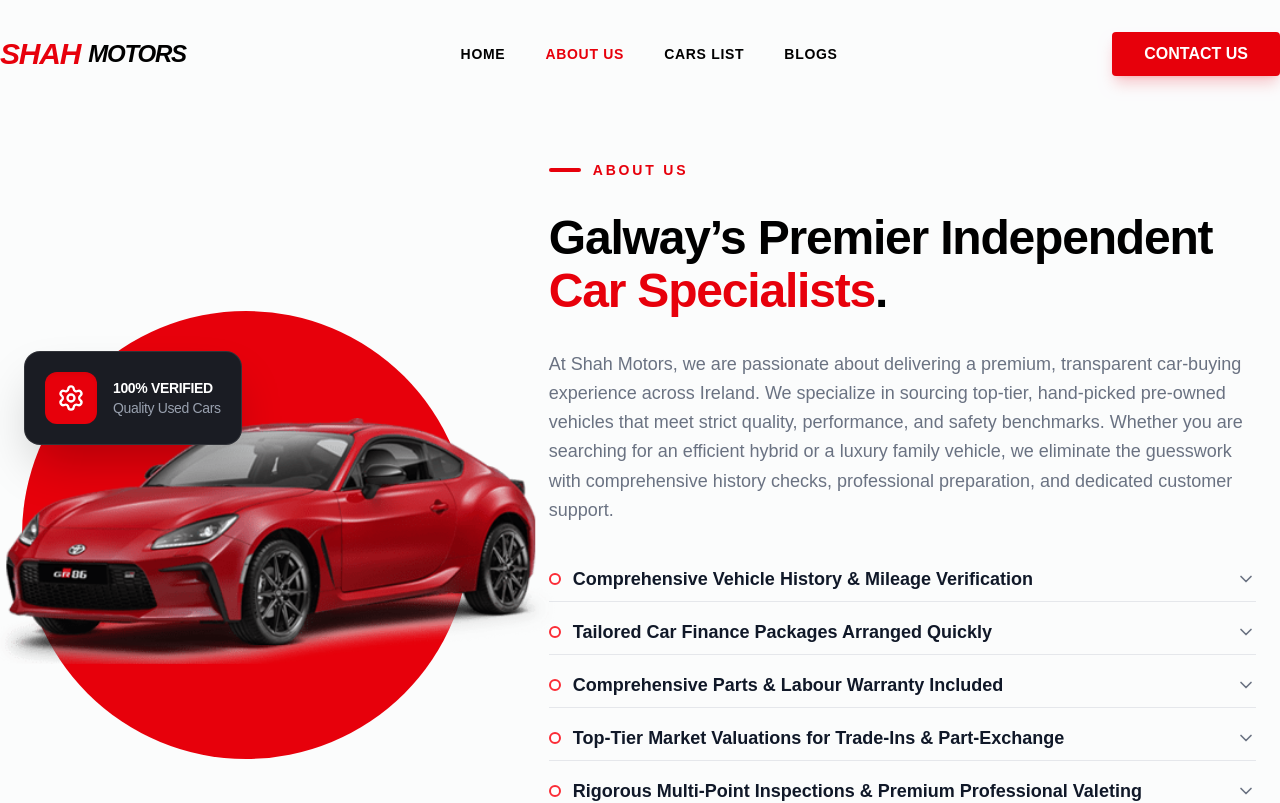
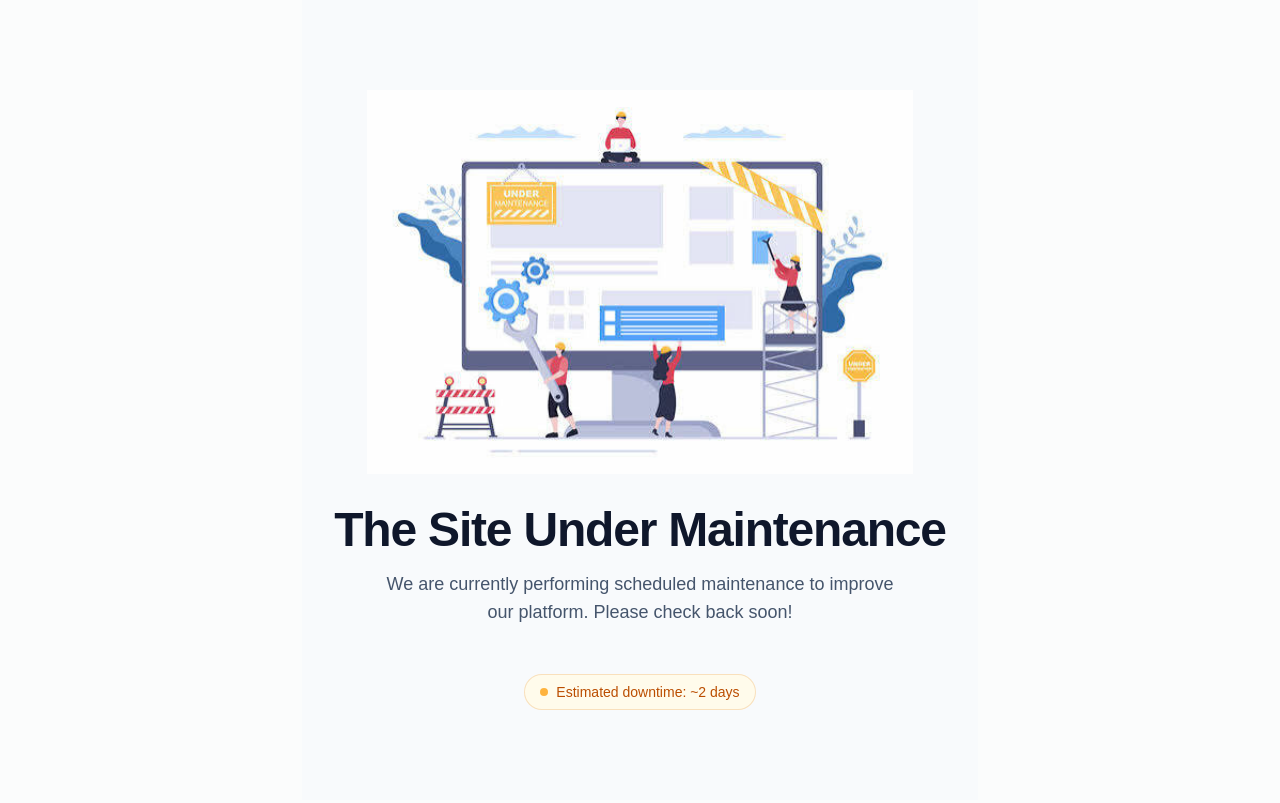
Before and after one commit to zahid191106/shahmotors, a Next.js app: page /about in a window 1280 px wide. Shown: the top 803 px of the page. Built offline with nearby package versions, Linux system fonts and the light colour scheme.

Commit message:
inactive web

```diff
--- a/app/layout.tsx
+++ b/app/layout.tsx
@@ -1,8 +1,10 @@
 import type { Metadata } from "next";
 import { Geist, Geist_Mono } from "next/font/google";
 import "./globals.css";
+import Image from 'next/image';
 import MoveTopButton from "../components/MoveTopButton";
 import ScrollProgress from "../components/ScrollProgress";
+import Maintenance from "@/components/Maintenance";
 
 const geistSans = Geist({
   variable: "--font-geist-sans",
@@ -88,10 +90,13 @@
       lang="en"
       className={`${geistSans.variable} ${geistMono.variable} h-full antialiased`}
     >
-      <body className="min-h-full flex flex-col bg-gray-50/50 ">
-        {children}
+      <body className="min-h-full flex flex-col bg-gray-50/50 items-center justify-center">
+        {/* {children}
         <ScrollProgress />
-        <MoveTopButton />
+        <MoveTopButton /> */}
+
+        {/* comment this when maintenance complete and uncomment above */}
+        <Maintenance />
       </body>
     </html>
   );
--- /dev/null
+++ b/components/Maintenance.tsx
@@ -0,0 +1,42 @@
+import Image from 'next/image';
+import React from 'react';
+
+const Maintenance: React.FC = () => {
+  return (
+    <main className="flex min-h-screen flex-col items-center justify-center bg-slate-50 px-4 py-12 text-center sm:px-6 lg:px-8">
+      <div className="w-full max-w-2xl space-y-8">
+        {/* Maintenance Illustration */}
+        <div className="relative mx-auto h-64 w-full sm:h-80 md:h-96">
+          <Image
+            src="/images/maintenance.jpeg"
+            alt="Site Under Maintenance Illustration"
+            fill
+            priority
+            className="object-contain"
+          />
+        </div>
+
+        {/* Text Content */}
+        <div className="space-y-4">
+          <h1 className="text-3xl font-extrabold tracking-tight text-slate-900 sm:text-4xl md:text-5xl">
+            The Site Under Maintenance
+          </h1>
+          <p className="mx-auto max-w-lg text-base text-slate-600 sm:text-lg">
+            We are currently performing scheduled maintenance to improve our platform.
+            Please check back soon!
+          </p>
+        </div>
+
+        {/* Optional Action/Status */}
+        <div className="pt-4">
+          <div className="inline-flex items-center gap-2 rounded-full bg-amber-50 px-4 py-2 text-sm font-medium text-amber-700 ring-1 ring-inset ring-amber-600/20">
+            <span className="h-2 w-2 rounded-full bg-amber-500 animate-pulse" />
+            Estimated downtime: ~2 days
+          </div>
+        </div>
+      </div>
+    </main>
+  );
+};
+
+export default Maintenance;
```
Also changed, not shown: public/images/maintenance.jpeg (added).
